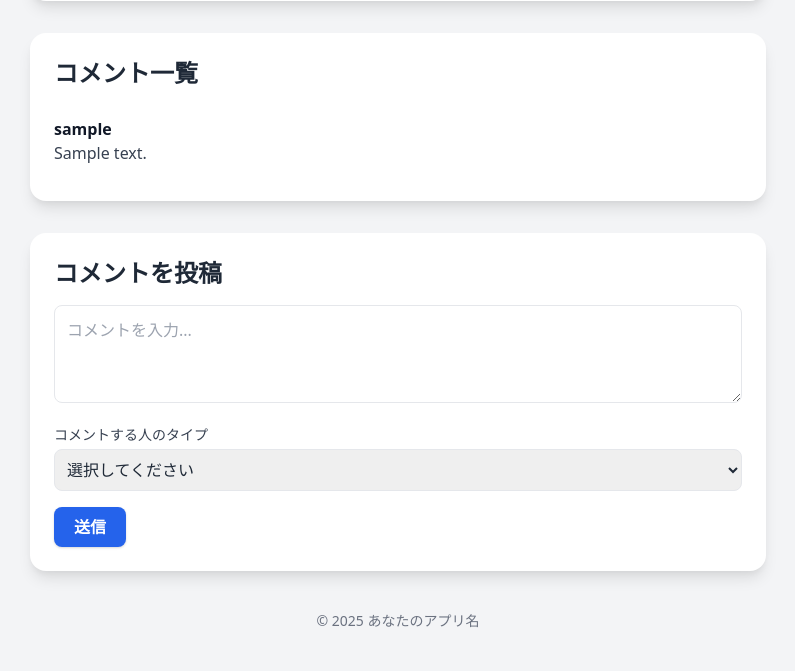
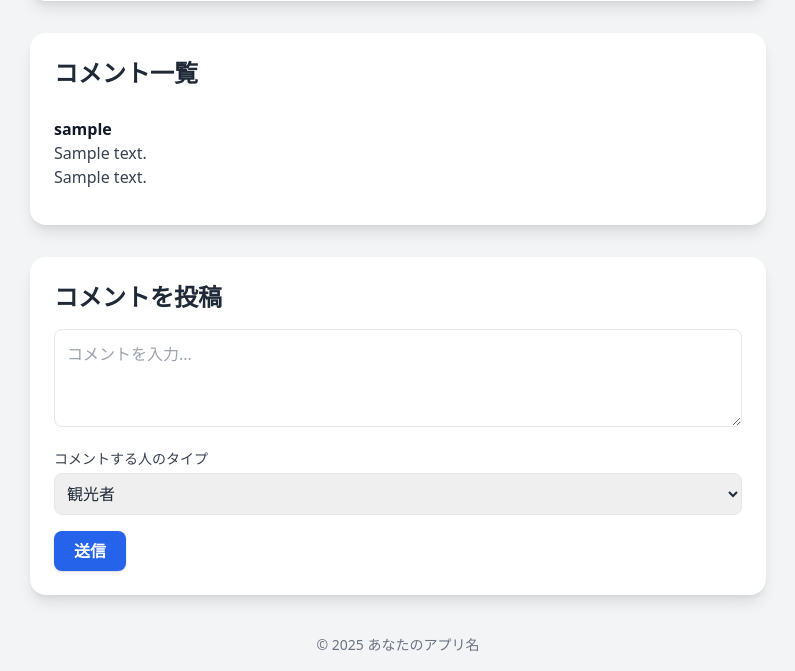
Before and after one commit to kuruneru/place_pop_application, a FastAPI app: template templates/post_detial.html in a window 1280 px wide. Shown: the part 900-1571 px from the top of the page, without its empty margins (242-1037 px from the left). Before the commit the page ends 1528 px from the top, so only its background shows below. Run offline with FastAPI, Linux system fonts and the light colour scheme; the template is opened without the code that fills it: most values are stand-ins (such as "Sample title", 1, 10 or a date in 2020); grey boxes marked "Sample" are stand-in pictures.

Commit message:
commenter_type

```diff
--- a/app.py
+++ b/app.py
@@ -214,7 +214,7 @@ async def post_detail(request: Request, post_id: str):
 
         with engine.connect() as conn:
             result = conn.execute(
-                text("SELECT comments.content, users.username AS user_name FROM comments JOIN users ON comments.user_id = users.id WHERE comments.post_id = :post_id ORDER BY comments.created_at DESC"),
+                text("SELECT comments.content, commenter_type, users.username AS user_name FROM comments JOIN users ON comments.user_id = users.id WHERE comments.post_id = :post_id ORDER BY comments.created_at DESC"),
                 {"post_id": post_id}
             )
             rows = result.fetchall()
@@ -247,8 +247,8 @@ async def comment(request: Request, post_id: str, comment: str = Form(...), comm
 
         #ここではcommentsテーブルにデータを格納している
         result = conn.execute(
-            text("INSERT INTO comments (id, post_id, user_id, content) VALUES (:id, :post_id, :user_id, :content)"),
-            {"id": id, "post_id": post_id, "user_id": user_id, "content": comment}
+            text("INSERT INTO comments (id, post_id, user_id, commenter_type, content) VALUES (:id, :post_id, :user_id, :commenter_type, :content)"),
+            {"id": id, "post_id": post_id, "user_id": user_id, "commenter_type": commenter_type, "content": comment}
         )
 
         conn.commit()
--- a/templates/post_detial.html
+++ b/templates/post_detial.html
@@ -51,6 +51,7 @@
           {% for c in comments %}
             <li class="py-3">
               <p class="font-semibold text-gray-900">{{ c.user_name }}</p>
+              <p class="text-gray-700">{{ c.commenter_type }}</p>
               <p class="text-gray-700">{{ c.content }}</p>
             </li>
           {% endfor %}
@@ -83,9 +84,8 @@
                     class="w-full border rounded-lg p-2 focus:outline-none focus:ring-2 focus:ring-blue-400"
                     required
                 >
-                    <option value="">選択してください</option>
                     <option value="観光者">観光者</option>
-                    <option value="地元の人">地元の人」</option>
+                    <option value="地元の人">地元の人</option>
                 </select>
                 </div>
 
```
